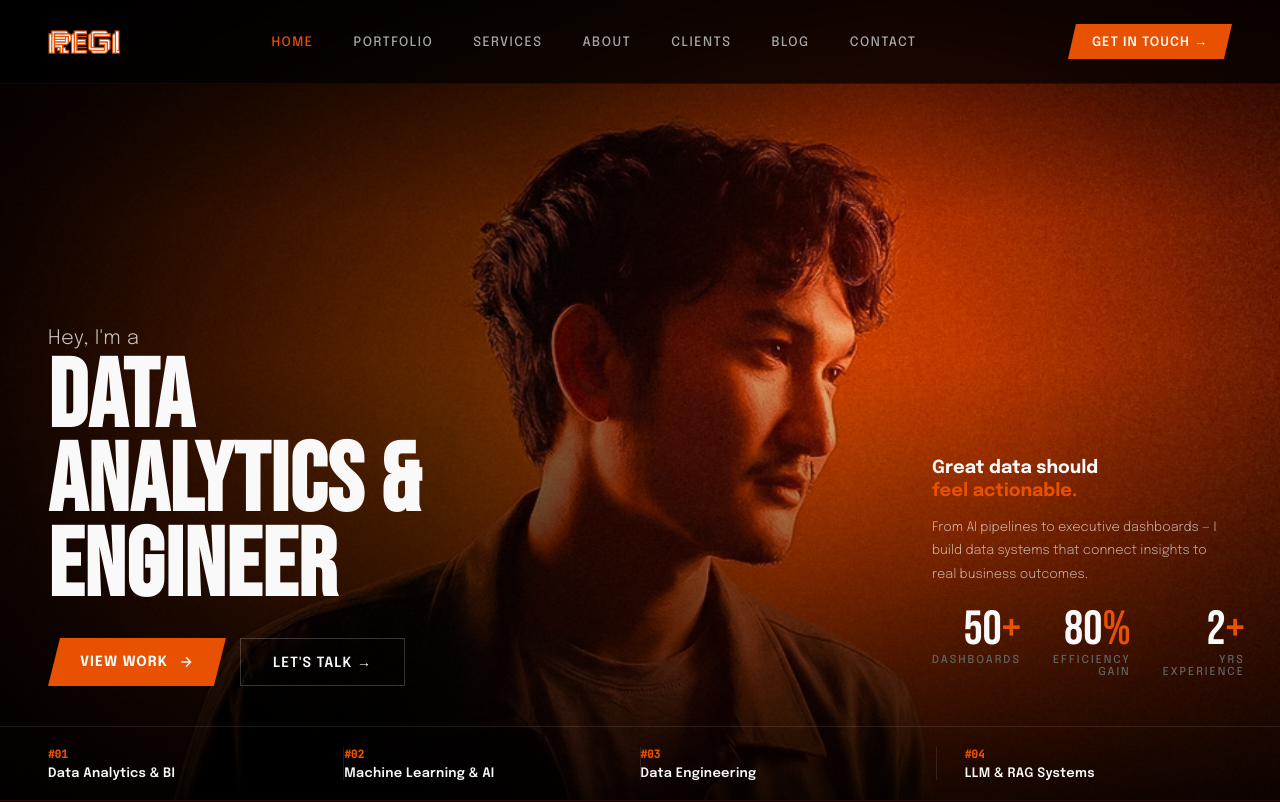
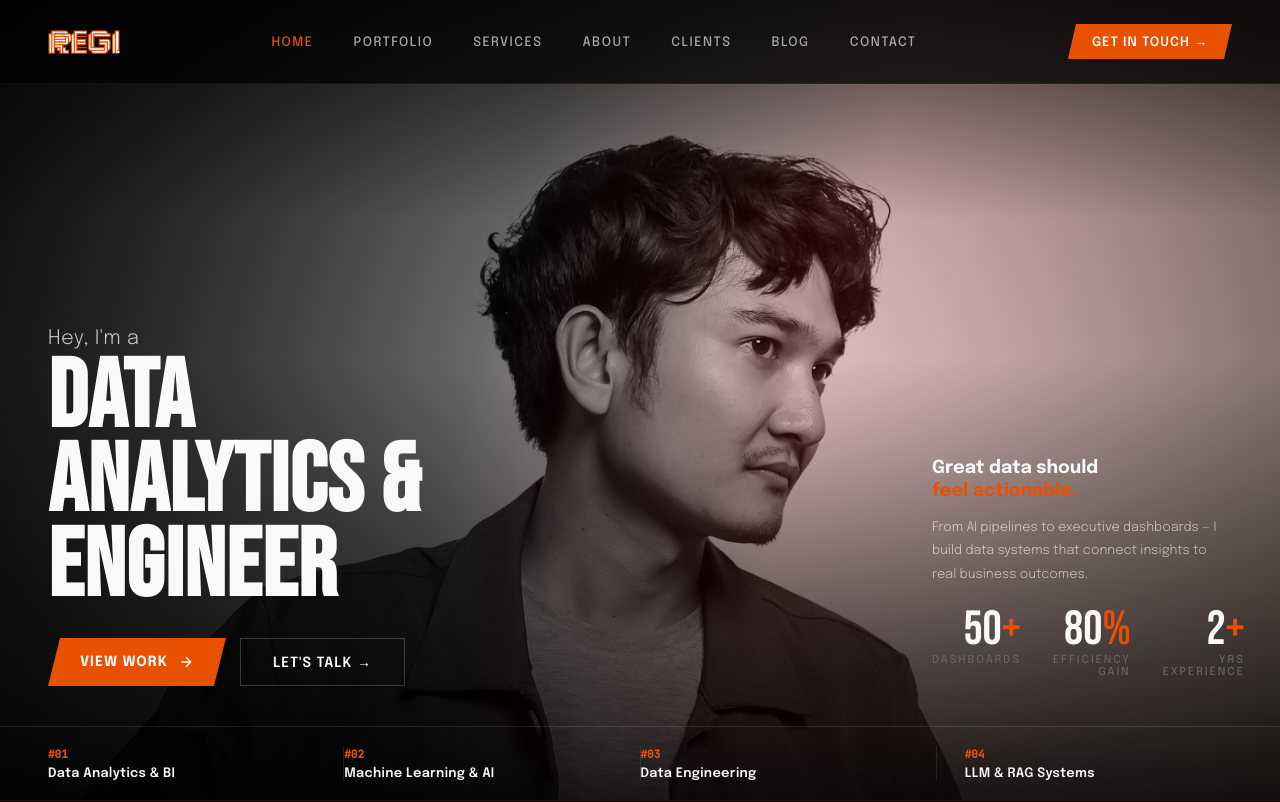
Before and after one commit to RegiMuhammar/web-portfolio-regi, a Next.js app: page / in a window 1280 px wide. Shown: the top 802 px of the page. Built offline with nearby package versions, Linux system fonts and the light colour scheme.

Commit message:
feat: update profile photo to regi_profile_3

```diff
--- a/src/app/about/page.js
+++ b/src/app/about/page.js
@@ -53,7 +53,7 @@ export default function AboutPage() {
                     <div className="about-photo-wrap">
                         <Image
                             className="about-photo"
-                            src="/regi_profile_2.webp"
+                            src="/regi_profile_3.webp"
                             alt="Regi Muhammar"
                             width={600}
                             height={800}
--- a/src/components/HeroSection.js
+++ b/src/components/HeroSection.js
@@ -7,7 +7,7 @@ export default function HeroSection() {
             {/* Full-bleed photo background */}
             <Image
                 className="hero-photo"
-                src="/regi_profile_2.webp"
+                src="/regi_profile_3.webp"
                 alt="Regi Muhammar"
                 fill
                 priority
```
Also changed, not shown: public/regi_profile_3.webp (added).
